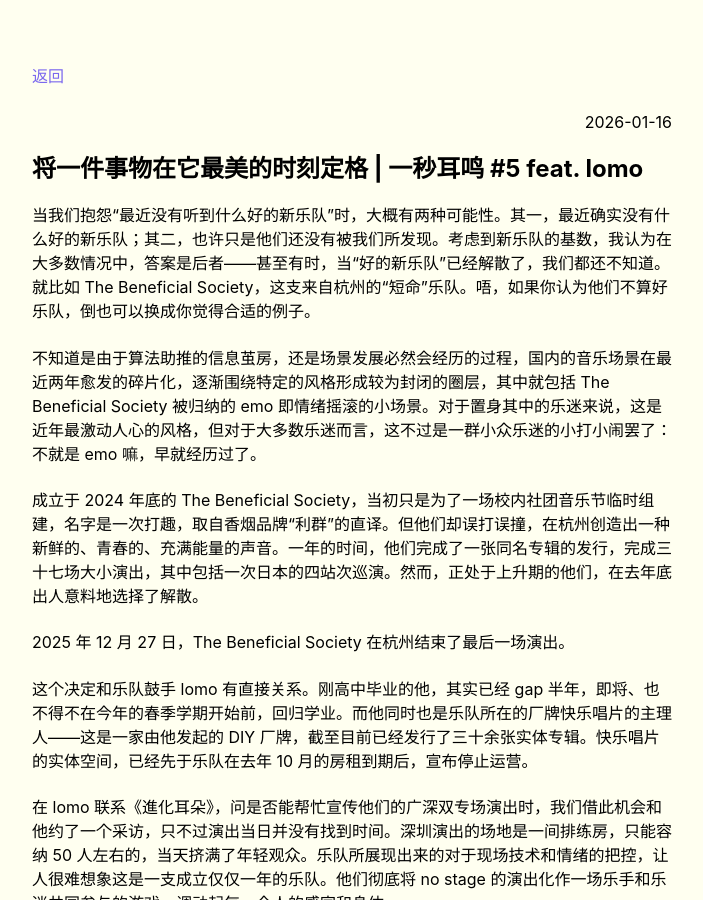
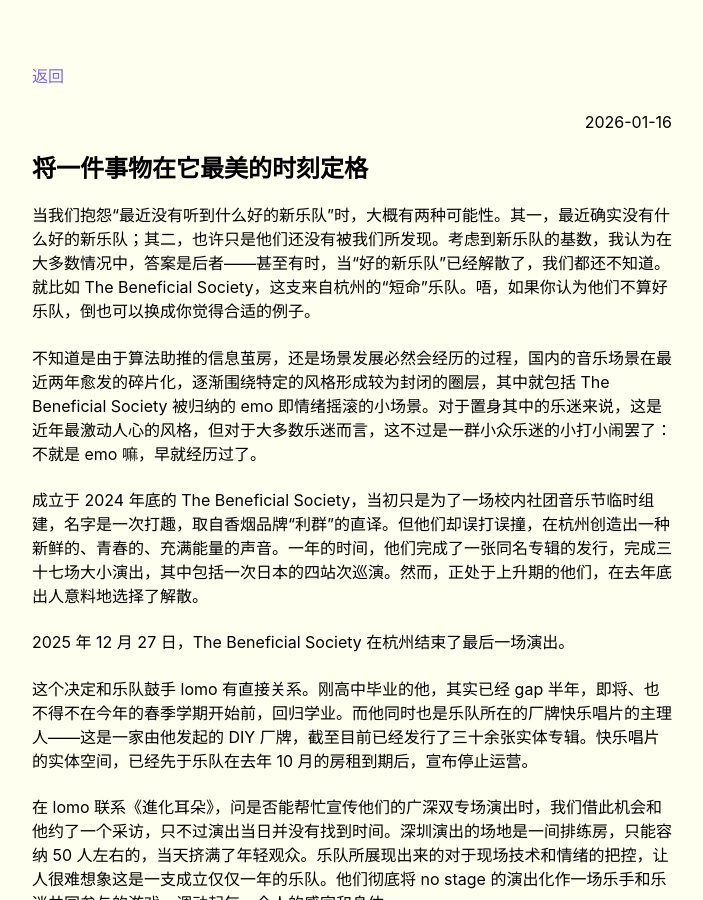
Before and after one commit to salingerlin/salingerlin.github.io, a Jekyll site: the page built from _posts/2026-01-16-feat lomo.md, in a window 1280 px wide and 900 px high. Shown: the whole window, without its empty margins (288-991 px from the left). Built offline with Jekyll 4.4.1, drawn with Linux system fonts in a browser that asks for light colours.

Commit message:
Update 2026-01-16-feat lomo.md

```diff
--- a/_posts/2026-01-16-feat lomo.md
+++ b/_posts/2026-01-16-feat lomo.md
@@ -4,7 +4,7 @@ title: 将一件事物在它最美的时刻定格
 category: 访谈与自述
 ---
 
-# 将一件事物在它最美的时刻定格 | 一秒耳鸣 #5 feat. lomo
+# 将一件事物在它最美的时刻定格
 
 当我们抱怨“最近没有听到什么好的新乐队”时，大概有两种可能性。其一，最近确实没有什么好的新乐队；其二，也许只是他们还没有被我们所发现。考虑到新乐队的基数，我认为在大多数情况中，答案是后者——甚至有时，当“好的新乐队”已经解散了，我们都还不知道。就比如 The Beneficial Society，这支来自杭州的“短命”乐队。唔，如果你认为他们不算好乐队，倒也可以换成你觉得合适的例子。
 
```
